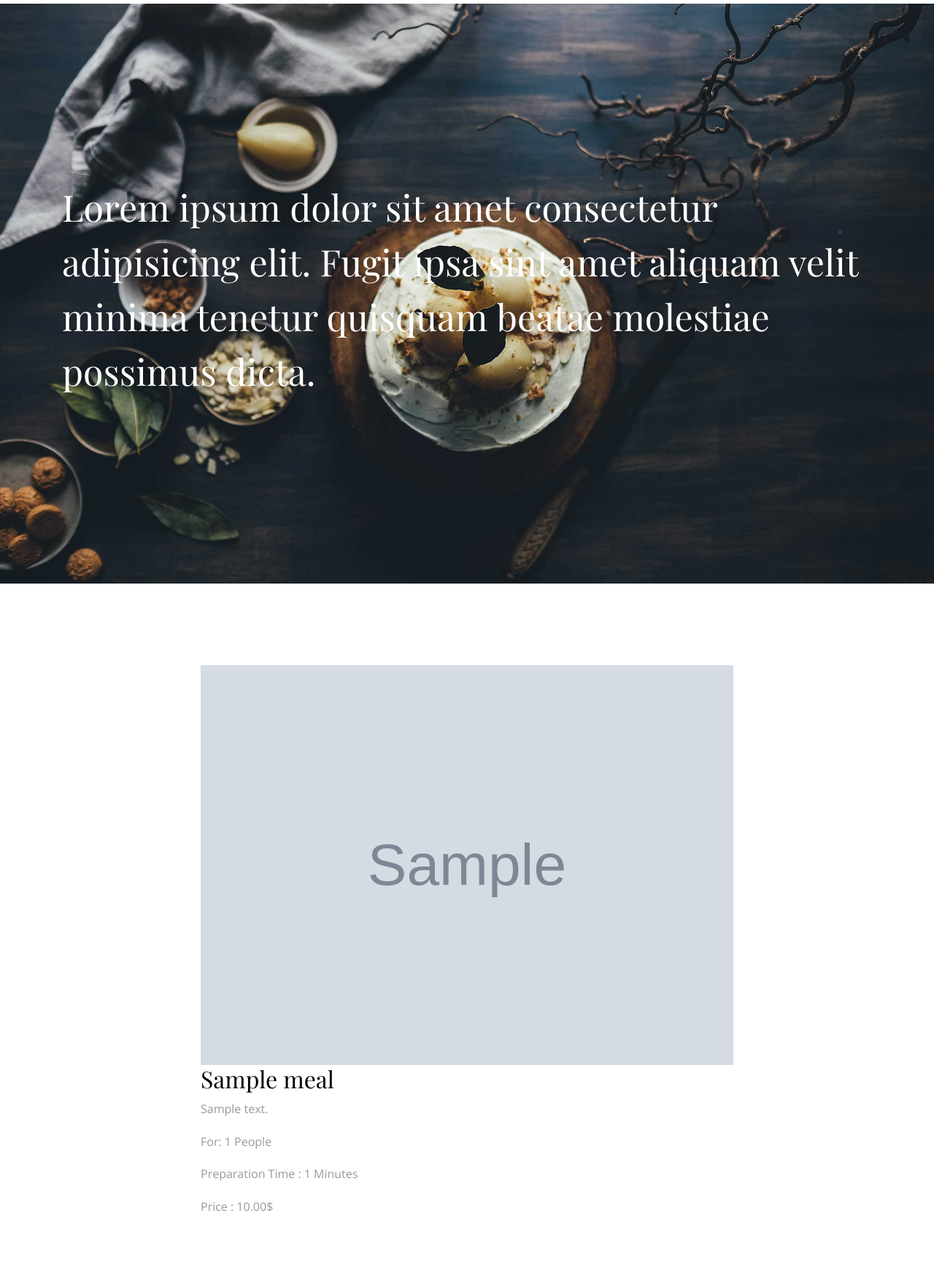
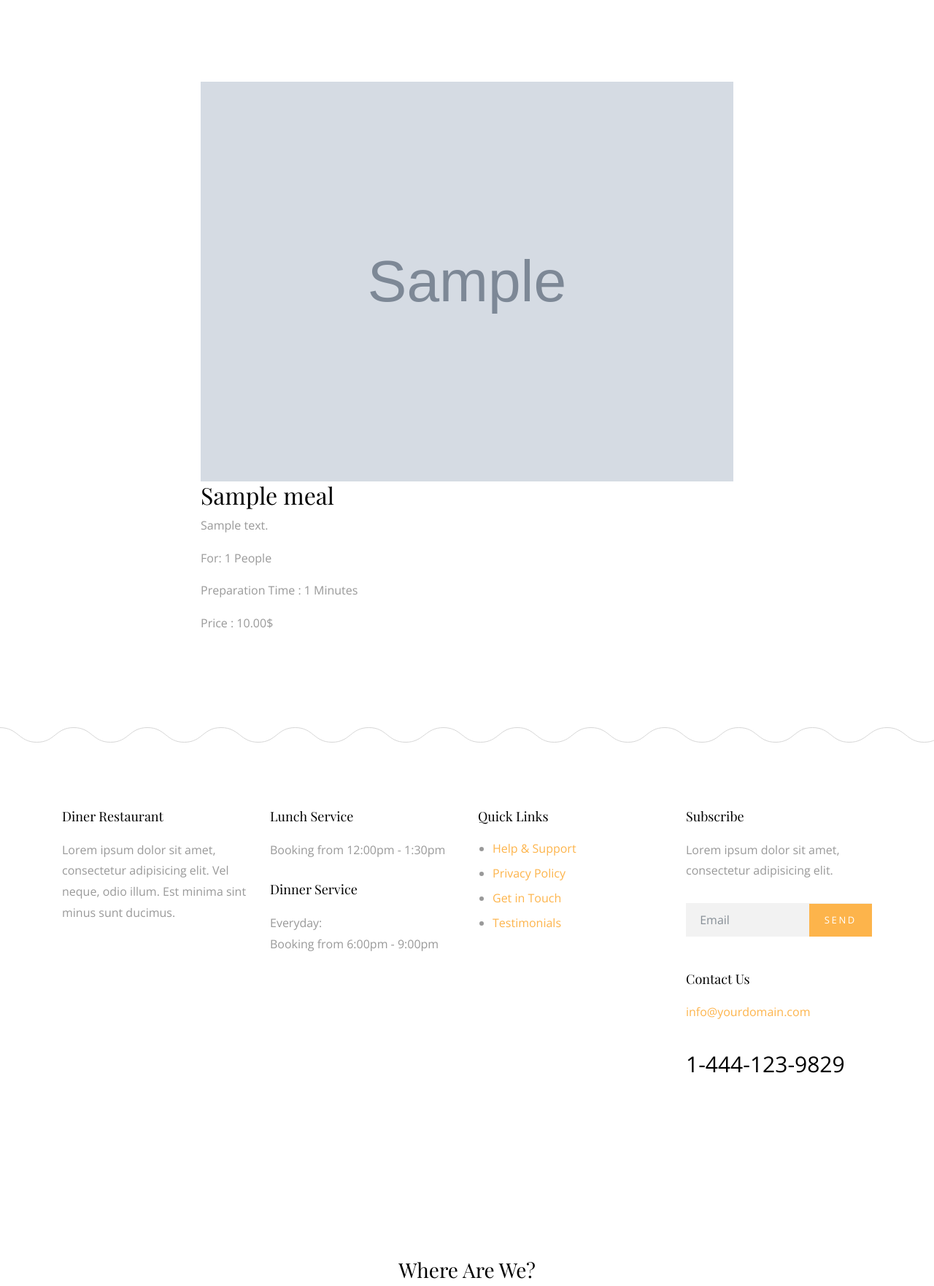
Before and after one commit to onadj/onadj-restaurant, a Django app: a page that uses meals/templates/Meals/detail.html in a window 1280 px wide. Shown: the top 1763 px of the page at 73% size. Run offline with Django 3.2, Linux system fonts and the light colour scheme; tables that the repository leaves empty hold one stand-in row (values such as "Sample post"); grey boxes marked "Sample" are stand-in pictures; some libraries are stand-ins or nearby versions; some web fonts are replaced.

```diff
--- a/meals/templates/Meals/detail.html
+++ b/meals/templates/Meals/detail.html
@@ -3,19 +3,6 @@
 {% block body %}
 
 
-
-      <div class="main-wrap">
-        <div class="cover_1">
-          <div class="img_bg" style="background-image: url({% static 'site_static/img/slider-1.jpg' %})" data-stellar-background-ratio="0.5">
-            <div class="container">
-              <div class="row align-items-center">
-                <div class="col-md-12" data-aos="fade-up">
-                  <h2 class="heading">Lorem ipsum dolor sit amet consectetur adipisicing elit. Fugit ipsa sint amet aliquam velit minima tenetur quisquam beatae molestiae possimus dicta.</h2>
-                </div>
-              </div>
-            </div>
-          </div>
-        </div> <!-- .cover_1 -->
 
         {% comment %}
 
```
